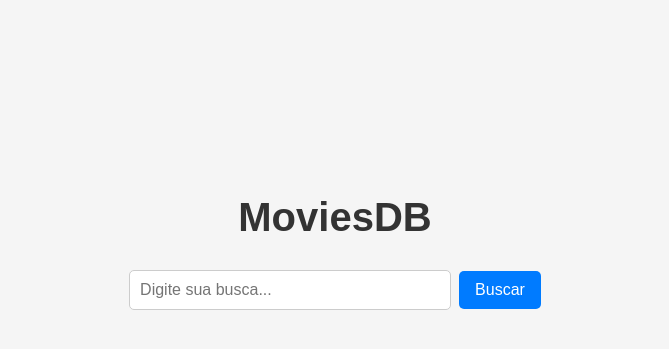
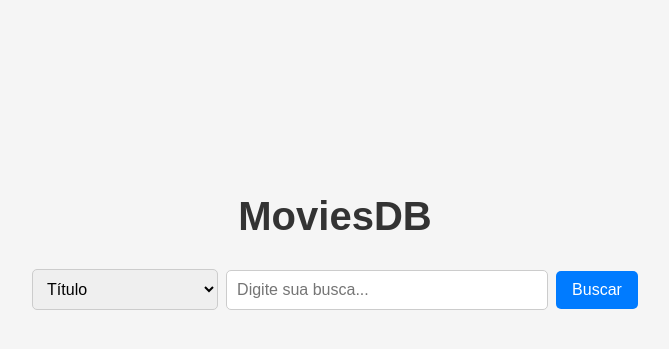
Before and after one commit to gabrieltxr/moviesdb, a Flask app: page / in a window 1280 px wide. Shown: the part 161-510 px from the top of the page, without its empty margins (305-974 px from the left). Run offline with Flask 3, Linux system fonts and the light colour scheme; some libraries are stand-ins or nearby versions.

Commit message:
Att - Barra de seleçao de opcao incluida

```diff
--- a/templates/index.html
+++ b/templates/index.html
@@ -35,6 +35,12 @@
       border-radius: 5px;
       width: 300px;
     }
+    select {
+      padding: 10px;
+      font-size: 16px;
+      border: 1px solid #ccc;
+      border-radius: 5px;
+    }
 
     button {
       padding: 10px 16px;
@@ -61,9 +67,16 @@
     <!--<img src="{{ url_for('static', filename='logo.png') }}" alt="Logo MoviesDB" style="max-width: 750px; margin-bottom: 20px;">-->
     <h1>MoviesDB</h1>
     <form class="search-box" action="/buscar" method="GET">
+      <select name="coluna">
+        <option value="titulo">Título</option>
+        <option value="ano">Ano de Lançamento</option>
+        <option value="diretor">Nota IMDB</option>
+        <option value="genero">Gênero</option>
+      </select>
       <input type="text" name="q" placeholder="Digite sua busca...">
       <button type="submit">Buscar</button>
     </form>
+
     {% if resultados %}
   <h2>Resultados da busca:</h2>
   <table style="margin: auto; border-collapse: collapse;">
```
